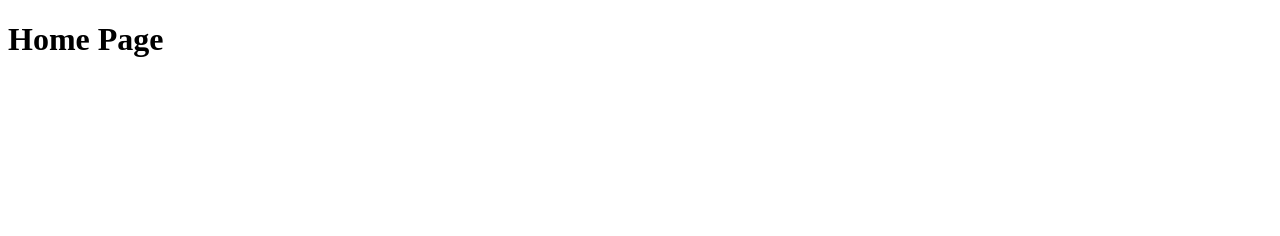
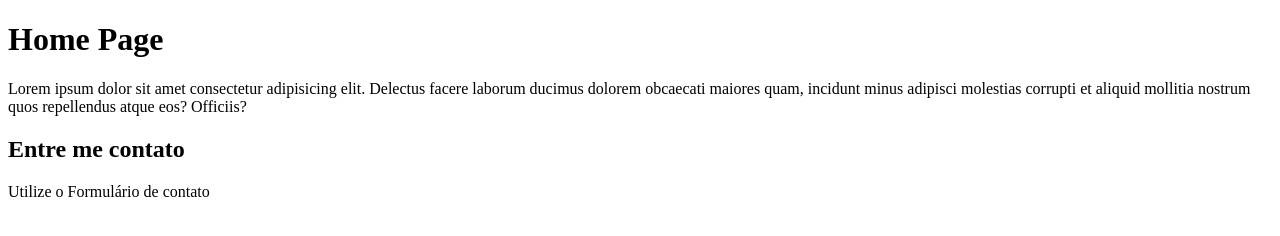
Before and after one commit to AnaLima95/site-empresax, a plain HTML site: page index.html in a window 1280 px wide. Drawn offline with Linux system fonts and the light colour scheme.

Commit message:
cria página de contato

```diff
--- a/index.html
+++ b/index.html
@@ -8,7 +8,8 @@
 </head>
 <body>
     <h1>Home Page</h1>
-
-
+    <p>Lorem ipsum dolor sit amet consectetur adipisicing elit. Delectus facere laborum ducimus dolorem obcaecati maiores quam, incidunt minus adipisci molestias corrupti et aliquid mollitia nostrum quos repellendus atque eos? Officiis?</p>
+    <h2>Entre me contato</h2>
+    <p>Utilize o <a href="contato.html"></a>Formulário de contato</p>
 </body>
 </html>
```
Also changed, not shown: contato.html (added, +12 -0 lines).
